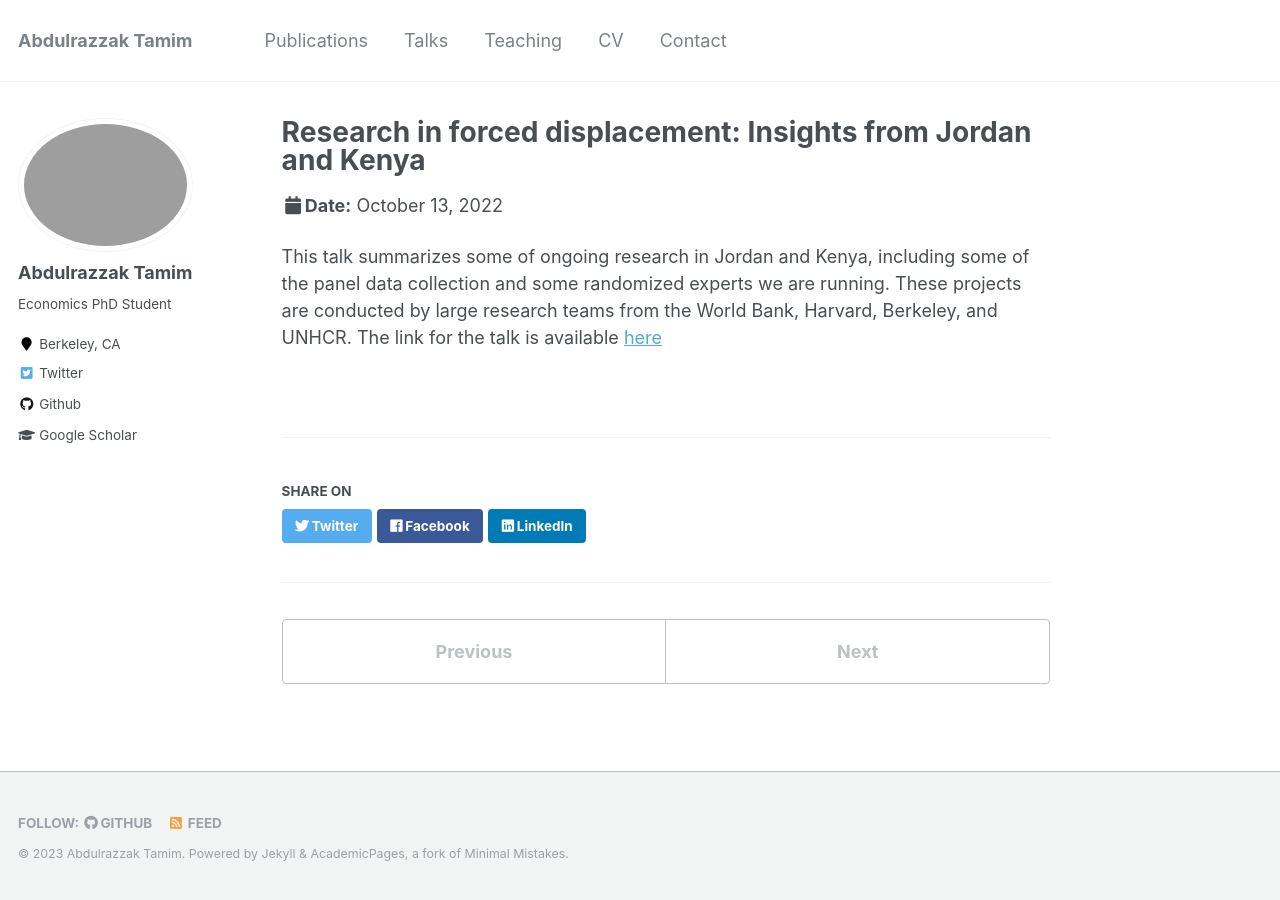
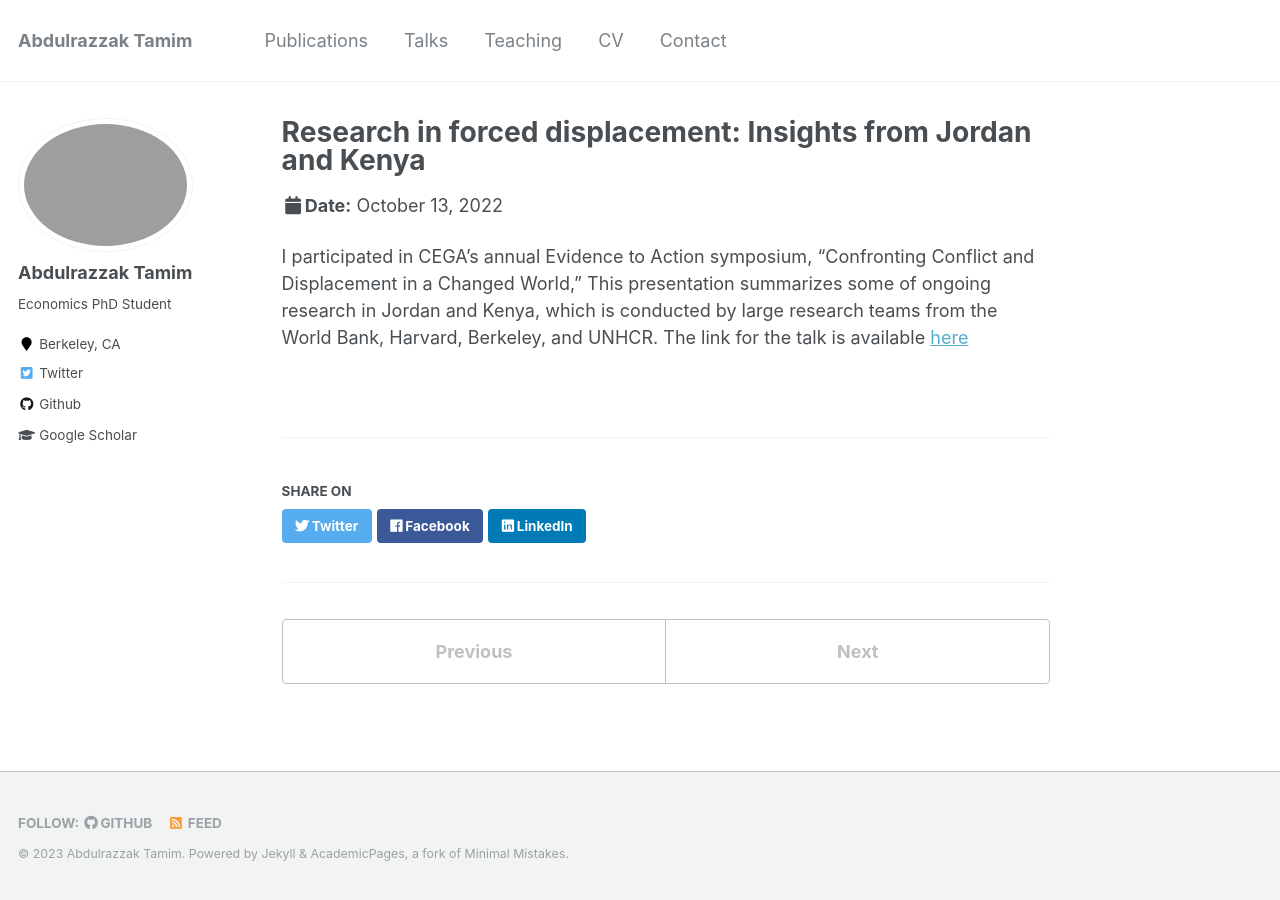
Before and after one commit to AbdulrazzakTamim/abdulrazzaktamim.github.io, a Jekyll site: the page built from _talks/2022-10-13-presentation.md, in a window 1280 px wide. Built offline with Jekyll 4.4.1, drawn with Linux system fonts in a browser that asks for light colours; comment, search, counter and statistics services are not loaded.

Commit message:
Update 2022-10-13-presentation.md

```diff
--- a/_talks/2022-10-13-presentation.md
+++ b/_talks/2022-10-13-presentation.md
@@ -3,10 +3,10 @@ title: "Research in forced displacement: Insights from Jordan and Kenya"
 collection: talks
 type: "Presentation"
 permalink: presentation-2022-10-13
-venue: "Center for Effective Global Action, UC Berkeley"
+venue: "David Brower Center"
 date: 2022-10-13
-location: "Berkeley, California"
+location: "Berkeley, California, USA"
 ---
 
-This talk summarizes some of ongoing research in Jordan and Kenya, including some of the panel data collection and some randomized experts we are running. These projects are conducted by large research teams from the World Bank, Harvard, Berkeley, and UNHCR.
+I participated in CEGA’s annual Evidence to Action symposium, “Confronting Conflict and Displacement in a Changed World,” This presentation summarizes some of ongoing research in Jordan and Kenya, which is conducted by large research teams from the World Bank, Harvard, Berkeley, and UNHCR.
 The link for the talk is available [here](https://youtu.be/VOC_--aNS0g?t=908)
```
